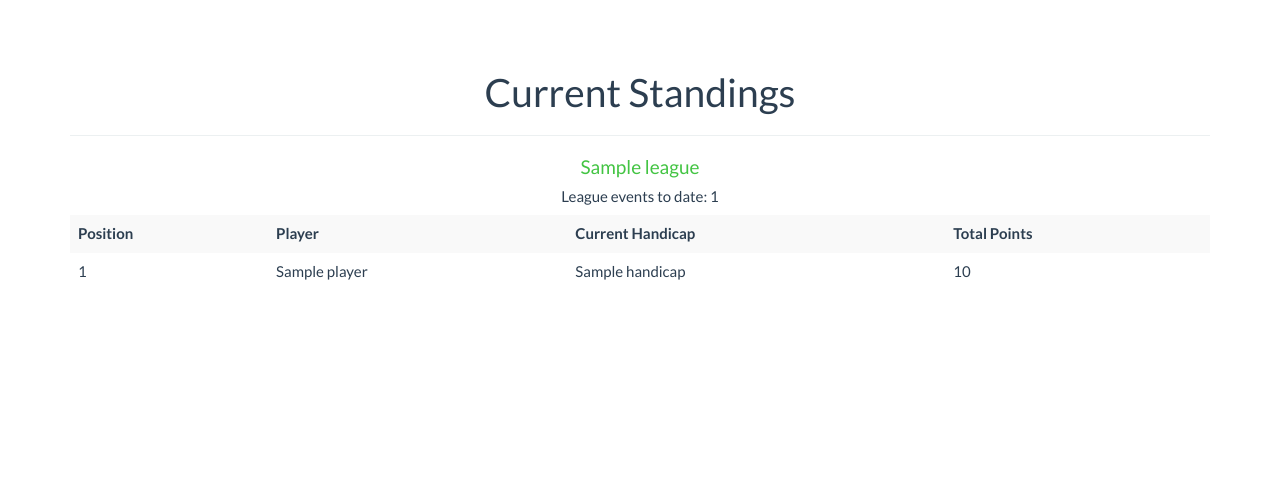
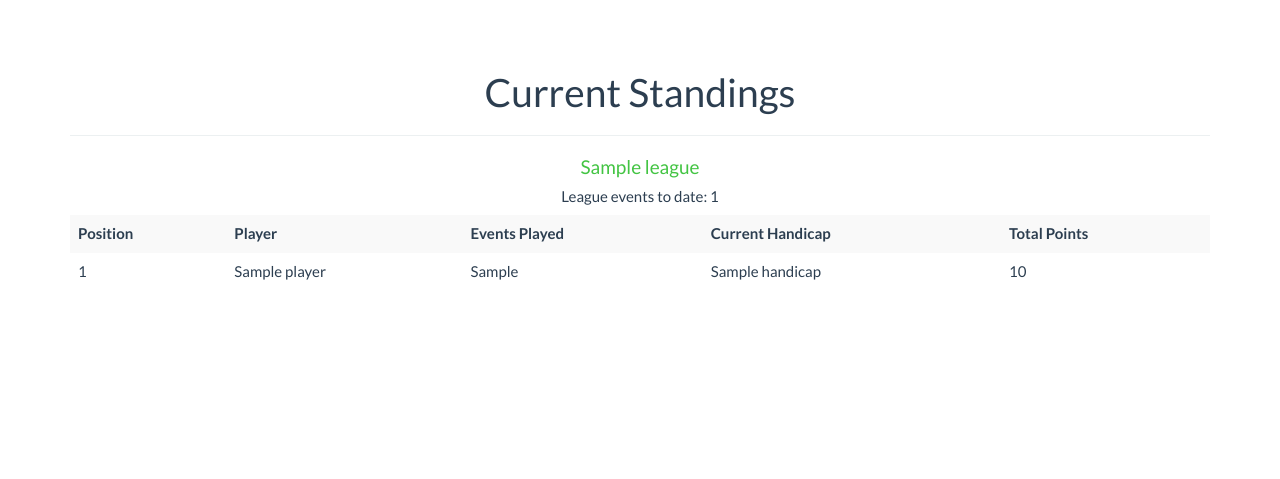
Before and after one commit to gmurdocca/dgscored, a Django app: template dgscored/templates/index.html in a window 1280 px wide. Shown: the part 100-579 px from the top of the page. Run offline with Django 3.2, Linux system fonts and the light colour scheme; the template is opened without the code that fills it: most values are stand-ins (such as "Sample title", 1, 10 or a date in 2020); some libraries are stand-ins or nearby versions.

Commit message:
implementing fairer handicap calculation

```diff
--- a/dgs/models.py
+++ b/dgs/models.py
@@ -192,7 +192,6 @@ class Event(models.Model):
             return settings.LEAGUE_POINTS[-1]
         return settings.LEAGUE_POINTS[rank]
 
-
     @staticmethod
     def get_previous_handicap(event, contestant):
         try:
@@ -233,7 +232,7 @@ class Event(models.Model):
             best_two_scratch_deltas = [int(c.result[contestant]["scratch_delta"]) for c in best_two_cards]
             handicap = reduce(lambda x, y: float(x) + float(y), best_two_scratch_deltas) / len(best_two_scratch_deltas)
             # round up
-            handicap = math.ceil(handicap)
+            handicap = math.ceil(handicap * settings.HANDICAP_MULTIPLIER)
             event_result[contestant]['handicap'] = handicap
         # sort event_result by rank
         event_result = OrderedDict(sorted(event_result.iteritems(), key=lambda x: x[1]["handicap_score"]))
@@ -256,6 +255,7 @@ class League(models.Model):
     name = models.CharField(max_length=50)
     contentants = models.ManyToManyField(Contestant, blank=True)
     events = models.ManyToManyField(Event, blank=True)
+    min_rounds = settings.HANDICAP_MIN_ROUNDS
 
     def __unicode__(self):
         return "%s" % self.name
@@ -271,6 +271,8 @@ class League(models.Model):
                     standings[player] = defaultdict(int)
                 standings[player]['points'] += result[contestant]['points_earned']
                 standings[player]['handicap'] = int(result[contestant]['handicap'])
+                standings[player]['events_attended'] += 1
+                standings[player]['rounds_played'] += len([c.scores.filter(contestant=contestant).count() for c in event.cards.all()])
         # sort by rank
         standings = OrderedDict(sorted(standings.iteritems(), key=lambda x: x[1]['points'], reverse=True))
         return standings
--- a/dgscored/settings.py
+++ b/dgscored/settings.py
@@ -164,3 +164,5 @@ LOGGING = {
 }
 
 LEAGUE_POINTS = [7, 5, 4, 3, 2, 1]
+HANDICAP_MULTIPLIER = .8
+HANDICAP_MIN_ROUNDS = 2
--- a/dgscored/templates/index.html
+++ b/dgscored/templates/index.html
@@ -82,13 +82,21 @@
                     {% for league in leagues  %}
                     <hr>
                     <h4 style="color: rgb(67, 196, 67)">{{ league.name }}</h4>
+                    {% if not league.events.all %}
+                    No events recorded.
+                    {% else %}
                     <h5>League events to date: {{ league.events.count }}</h5>
                     <table class="table table-striped text-left">
-                      <tr><th>Position</th><th>Player</th><th>Current Handicap</th><th>Total Points</th></tr>
+                      <tr><th>Position</th><th>Player</th><th>Events Played</th><th>Current Handicap</th><th>Total Points</th></tr>
                       {% for player, stats in league.result.items %}
-                      <tr><td>{{ forloop.counter }}</td><td>{{ player }}</td><td>{{ stats.handicap }}</td><td>{{ stats.points }}</td></tr>
+                      {% if stats.rounds_played == 1 %}
+                      <tr><td><span class="pop glyphicon glyphicon-question-sign" data-toggle="popover" data-content="Minimum {{ league.min_rounds }} rounds must be played for ranking" style="cursor: pointer; color: #18BC9C;"></span></td><td>{{ player }}</td><td>{{ stats.events_attended }}</td><td>-</td><td>-</td></tr>
+                      {% else %}
+                      <tr><td>{{ forloop.counter }}</td><td>{{ player }}</td><td>{{ stats.events_attended }}</td><td>{{ stats.handicap }}</td><td>{{ stats.points }}</td></tr>
+                      {% endif %}
                       {% endfor %}
                     </table>
+                    {% endif %}
                     {% endfor %}
                     <!-- <a class="btn btn-default page-scroll" href="#leagues">Leagues</a> -->
                 </div>
@@ -116,7 +124,7 @@
                     <table class="table table-striped text-left">
                       <tr><th>Player</th><th>Rounds Played</th><th>HC</th><th>HC Score</th><th>Points Earned</th><th>Awards</th></tr>
                       {% for contestant, stats in event.result.items %}
-                      <tr><td>{{ forloop.counter }}. {{ contestant.player }}</td><td>{{ stats.round_count }}/{{ event.rounds }}</td><td>{{ stats.previous_handicap }}</td><td>{{ stats.handicap_score }}</td><td>{{ stats.points_earned }}</td><td>{{ stats.awards }}</td></tr>
+                      <tr><td>{{ forloop.counter }}. {{ contestant.player }}</td><td>{{ stats.round_count }} of {{ event.rounds }}</td><td>{{ stats.previous_handicap }}</td><td>{{ stats.handicap_score }}</td><td>{{ stats.points_earned }}</td><td>{{ stats.awards }}</td></tr>
                       {% endfor %}
                     </table>
                     </small>
@@ -194,6 +202,18 @@
     <script src="/static/js/jquery.easing.min.js"></script>
     <script src="/static/js/scrolling-nav.js"></script>
 
+    <script>
+    $(document).ready(function(){
+        $('[data-toggle="popover"]').popover();
+    });
+
+    $('.pop').popover().click(function () {
+        setTimeout(function () {
+            $('.pop').popover('hide');
+        }, 3000);
+    });
+    </script>
+
 </body>
 
 </html>
```
